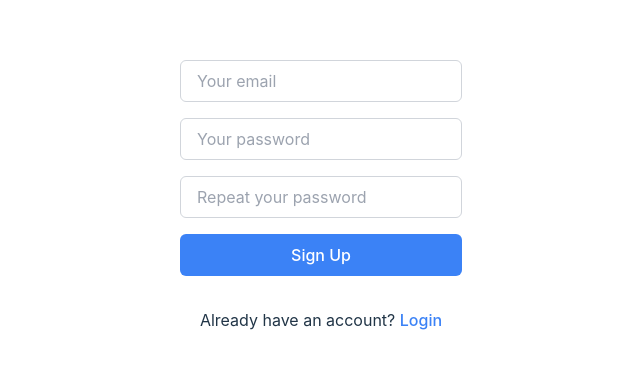
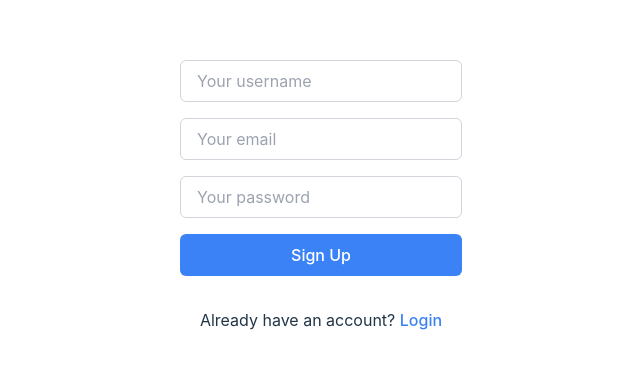
Before and after one commit to smiling-cobra/petpal-frontend, a Svelte app: page /registration in a window 1280 px wide. Shown: the part 204-572 px from the top of the page, without its empty margins (319-959 px from the left). Built offline with nearby package versions, Linux system fonts and the light colour scheme.

Commit message:
basic registration flow

```diff
--- a/src/components/templates/Registration.svelte
+++ b/src/components/templates/Registration.svelte
@@ -1,17 +1,53 @@
 <script>
   import { Link } from 'svelte-routing';
+  import { post } from '../../services/fetchService';
 
   let email = '';
+  let username = '';
   let password = '';
 
-  const handleLogin = async () => {
-    // Implement login logic here
-    console.log('Login attempt with', email, password);
-    // On successful login, redirect to another route or set user session
+  /*
+  Example response from the server:
+    {
+    "user": {
+        "_id": "659f0f0830d29bc0854a33c3",
+        "username": "joe_doe",
+        "password": "$2b$10$lICWg3OKLNzHYhcfqz9TOeduaHWu6b6Ou6MY/W5fJaoBGJVkAhBLa",
+        "email": "joe.doe@gmail.com",
+        "__v": 0
+    },
+    "token": "eyJhbGciOiJIUzI1NiIsInR5cCI6IkpXVCJ9.eyJpZCI6IjY1OWYwZjA4MzBkMjliYzA4NTRhMzNjMyIsInVzZXJuYW1lIjoiam9lX2RvZSIsImlhdCI6MTcwNDkyMjg4OSwiZXhwIjoxNzA0OTI2NDg5fQ.pOfdG7m-9Ue80NRJakpYmWCAgLqHwfMWBmd5v_5bxJo"
+}
+  */
+
+  const handleRegistration = async () => {
+    try {
+      const response = await post('register', { email, username, password });
+
+      if (response.ok) {
+        console.log('Registration successful');
+        // You can redirect to another route or set user session here
+      } else {
+        console.error('Registration failed:', response.statusText);
+        // Handle registration failure, show error message, etc.
+      }
+    } catch (error) {
+      console.error('Error during registration:', error);
+      // Handle network errors, etc.
+    }
   };
 </script>
 
-<form on:submit|preventDefault={handleLogin} class="flex flex-col gap-4 p-4 max-w-sm mx-auto">
+<form
+  on:submit|preventDefault={handleRegistration}
+  class="flex flex-col gap-4 p-4 max-w-sm mx-auto"
+>
+  <input
+    type="username"
+    bind:value={username}
+    placeholder="Your username"
+    class="px-4 py-2 border border-gray-300 rounded-md focus:border-blue-500 focus:ring focus:ring-blue-200 focus:outline-none transition duration-200"
+  />
   <input
     type="email"
     bind:value={email}
@@ -22,12 +58,6 @@
     type="password"
     bind:value={password}
     placeholder="Your password"
-    class="px-4 py-2 border border-gray-300 rounded-md focus:border-blue-500 focus:ring focus:ring-blue-200 focus:outline-none transition duration-200"
-  />
-  <input
-    type="password"
-    bind:value={password}
-    placeholder="Repeat your password"
     class="px-4 py-2 border border-gray-300 rounded-md focus:border-blue-500 focus:ring focus:ring-blue-200 focus:outline-none transition duration-200"
   />
   <button
```
